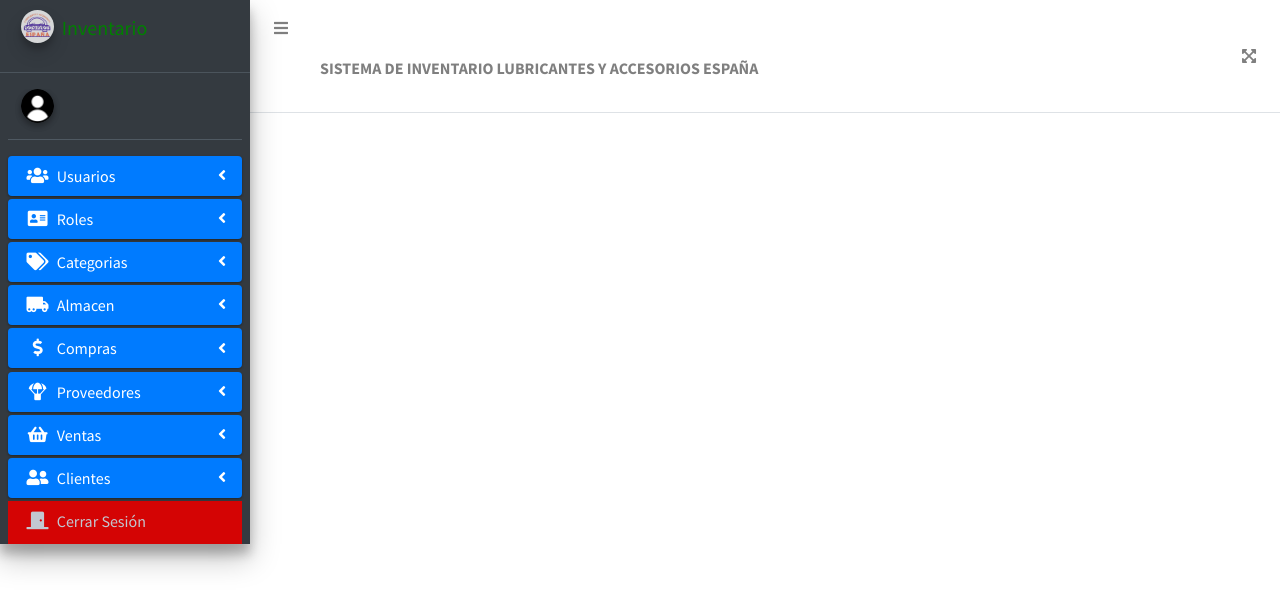
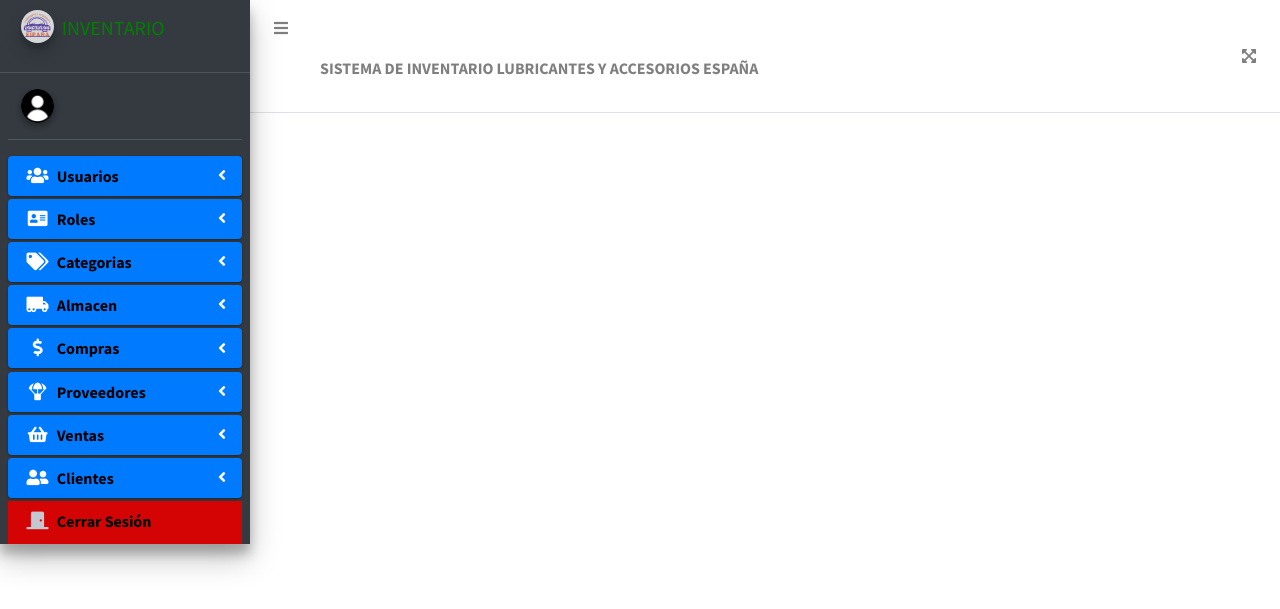
Before and after one commit to leryunard/SIGEIN, a PHP site: page /tcpdf/layout/parte1.php in a window 1280 px wide. Shown: the top 609 px of the page. Run offline with PHP 8.4, Linux system fonts and the light colour scheme; the template is opened without the code that fills it, so the values that code supplies are empty; some libraries are stand-ins or nearby versions.

Commit message:
estilos a barra de menu colores

```diff
--- a/layout/parte1.php
+++ b/layout/parte1.php
@@ -7,7 +7,7 @@ scratch. This page gets rid of all links and provides the needed markup only.
 <head>
   <meta charset="utf-8">
   <meta name="viewport" content="width=device-width, initial-scale=1">
-  <title>Sistema de Inventario</title>
+  <title><strong> <p style=color:red>Sistema de Inventario</title></P></strog>
   <link rel="icon"  href="../imagen/logo.ico">
   <!-- Google Font: Source Sans Pro -->
   <link rel="stylesheet" href="https://fonts.googleapis.com/css?family=Source+Sans+Pro:300,400,400i,700&display=fallback">
@@ -37,7 +37,7 @@ scratch. This page gets rid of all links and provides the needed markup only.
         <a class="nav-link" data-widget="pushmenu" href="#" role="button"><i class="fas fa-bars"></i></a>
       </li>
       <li class="nav-item d-none d-sm-inline-block">
-        <a href="#" class="nav-link"> <p> <strong>SISTEMA DE INVENTARIO LUBRICANTES Y ACCESORIOS ESPAÑA </strong> </a></p>
+        <a href="#" class="nav-link">  <p style=color:black> <strong>SISTEMA DE INVENTARIO LUBRICANTES Y ACCESORIOS ESPAÑA </strong> </a></p>
       </li>
     </ul>
 
@@ -79,7 +79,7 @@ scratch. This page gets rid of all links and provides the needed markup only.
     <!-- Brand Logo -->
     <a href="<?php echo $URL;?>/index.php" class="brand-link">
       <img src="<?php echo $URL;?>../imagen/logo.jpg" alt="Logo" class="brand-image img-circle elevation-3" style="opacity: .8">
-      <span class="brand-text font-weight-light"> <p style= color:green><strong> Inventario</strong></span> </p>
+      <span class="brand-text font-weight-light"> <p style= color:green><strong> INVENTARIO</strong></span> </p>
     </a>
 
     <!-- Sidebar -->
@@ -103,7 +103,7 @@ scratch. This page gets rid of all links and provides the needed markup only.
             <a href="#" class="nav-link active">
               <i class="nav-icon fas fa-users"></i>
               <p>
-                Usuarios
+                <strong> <p style=color:black> Usuarios</strong></p>
                 <i class="right fas fa-angle-left"></i>
               </p>
             </a>
@@ -111,13 +111,13 @@ scratch. This page gets rid of all links and provides the needed markup only.
               <li class="nav-item">
                 <a href="<?php echo $URL;?>/usuarios/index.php" class="nav-link">
                   <i class="far fa-circle nav-icon"></i>
-                  <p>Listado de Usuarios</p>
+                  <p> <strong> <p style=color:black>Listado de Usuarios</p></strong>
                 </a>
               </li>
               <li class="nav-item">
                 <a href="<?php echo $URL;?>/usuarios/create.php" class="nav-link">
                   <i class="far fa-circle nav-icon"></i>
-                  <p>Creación de usuarios</p>
+                  <p style= color:red> Creación de usuarios</p>
                 </a>
               </li>
             </ul>
@@ -129,7 +129,7 @@ scratch. This page gets rid of all links and provides the needed markup only.
             <a href="#" class="nav-link active">
               <i class="nav-icon fas fa-address-card"></i>
               <p>
-                Roles
+              <strong> <p style=color:black>Roles </p></strong>
                 <i class="right fas fa-angle-left"></i>
               </p>
             </a>
@@ -143,7 +143,7 @@ scratch. This page gets rid of all links and provides the needed markup only.
               <li class="nav-item">
                 <a href="<?php echo $URL;?>/roles/create.php" class="nav-link">
                   <i class="far fa-circle nav-icon"></i>
-                  <p>Creación de rol</p>
+                  <p style= color:green> Creación de rol</p>
                 </a>
               </li>
             </ul>
@@ -155,7 +155,7 @@ scratch. This page gets rid of all links and provides the needed markup only.
             <a href="#" class="nav-link active">
               <i class="nav-icon fas fa-tags"></i>
               <p>
-                Categorias
+              <strong> <p style=color:black>Categorias</p></strong>
                 <i class="right fas fa-angle-left"></i>
               </p>
             </a>
@@ -163,7 +163,7 @@ scratch. This page gets rid of all links and provides the needed markup only.
               <li class="nav-item">
                 <a href="<?php echo $URL;?>/categorias/index.php" class="nav-link">
                   <i class="far fa-circle nav-icon"></i>
-                  <p>Listado de categorías</p>
+                  <p style=color:#D40404> Listado de categorías</p>
                 </a>
               </li>
             </ul>
@@ -175,7 +175,7 @@ scratch. This page gets rid of all links and provides the needed markup only.
             <a href="#" class="nav-link active">
               <i class="nav-icon fas fa-truck-moving"></i>
               <p>
-                Almacen
+              <strong> <p style=color:black>Almacen</p></strong>
                 <i class="right fas fa-angle-left"></i>
               </p>
             </a>
@@ -189,7 +189,7 @@ scratch. This page gets rid of all links and provides the needed markup only.
               <li class="nav-item">
                 <a href="<?php echo $URL;?>/almacen/create.php" class="nav-link">
                   <i class="far fa-circle nav-icon"></i>
-                  <p>Agregar producto</p>
+                  <p style=color:yellow> producto</p>
                 </a>
               </li>
             </ul>
@@ -200,7 +200,7 @@ scratch. This page gets rid of all links and provides the needed markup only.
             <a href="#" class="nav-link active">
               <i class="nav-icon fas fa-dollar-sign"></i>
               <p>
-                Compras
+              <strong> <p style=color:black>Compras</p></strong>
                 <i class="right fas fa-angle-left"></i>
               </p>
             </a>
@@ -214,7 +214,7 @@ scratch. This page gets rid of all links and provides the needed markup only.
               <li class="nav-item">
                 <a href="<?php echo $URL;?>/compras/create.php" class="nav-link">
                   <i class="far fa-circle nav-icon"></i>
-                  <p>Realizar Compra</p>
+                  <p style=color:aqua> Compra</p>
                 </a>
               </li>
             </ul>
@@ -226,7 +226,7 @@ scratch. This page gets rid of all links and provides the needed markup only.
             <a href="#" class="nav-link active">
               <i class="nav-icon fas fa-parachute-box"></i>
               <p>
-                Proveedores
+              <strong> <p style=color:black>Proveedores</p></strong>
                 <i class="right fas fa-angle-left"></i>
               </p>
             </a>
@@ -246,7 +246,7 @@ scratch. This page gets rid of all links and provides the needed markup only.
             <a href="#" class="nav-link active">
               <i class="nav-icon fas fa-shopping-basket"></i>
               <p>
-                Ventas
+              <strong> <p style=color:black>Ventas</p></strong>
                 <i class="right fas fa-angle-left"></i>
               </p>
             </a>
@@ -260,7 +260,7 @@ scratch. This page gets rid of all links and provides the needed markup only.
               <li class="nav-item">
                 <a href="<?php echo $URL;?>/ventas/create.php" class="nav-link">
                   <i class="far fa-circle nav-icon"></i>
-                  <p>Realizar Venta</p>
+                  <p style=color:greenyellow> Venta</p>
                 </a>
               </li>
             </ul>
@@ -271,7 +271,7 @@ scratch. This page gets rid of all links and provides the needed markup only.
             <a href="#" class="nav-link active">
               <i class="nav-icon fas fa-user-friends"></i>
               <p>
-                Clientes
+              <strong> <p style=color:black>Clientes</p></strong>
                 <i class="right fas fa-angle-left"></i>
               </p>
             </a>
@@ -289,7 +289,7 @@ scratch. This page gets rid of all links and provides the needed markup only.
             <a href="<?php echo $URL;?>/app/controllers/login/cerrar_sesion.php" class="nav-link">
               <i class="nav-icon fas fa-door-closed"></i>
               <p>
-                Cerrar Sesión
+              <strong> <p style=color:black>Cerrar Sesión</p></strong>
               </p>
             </a>
           </li>
```
